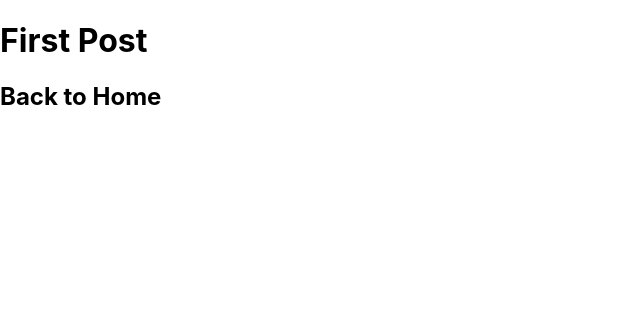
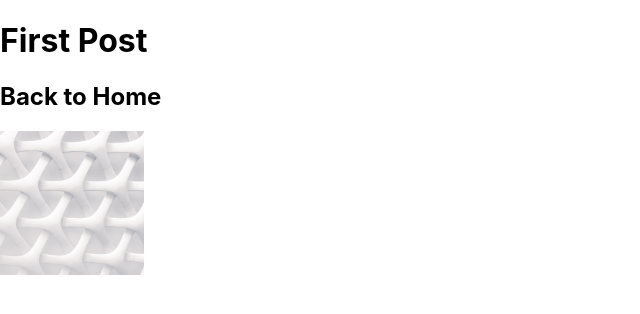
Before and after one commit to BhawickJain/nextjs-app, a Next.js app: page /posts/first-post in a window 1280 px wide. Shown: the top 314 px of the page, without its empty margins (0-640 px from the left). Built offline with nearby package versions, Linux system fonts and the light colour scheme.

Commit message:
add image

```diff
--- a/pages/posts/first-post.tsx
+++ b/pages/posts/first-post.tsx
@@ -1,3 +1,4 @@
+import Image from 'next/image'
 import Link from "next/link";
 
 export default function FirstPost(): JSX.Element {
@@ -7,6 +8,12 @@ export default function FirstPost(): JSX.Element {
       <h2>
         <Link href="/">Back to Home</Link>
       </h2>
+      <Image
+        src="/images/profile.jpg"
+        height={144}
+        width={144}
+        alt="Your Name"
+      />
     </>
   );
 }
```
